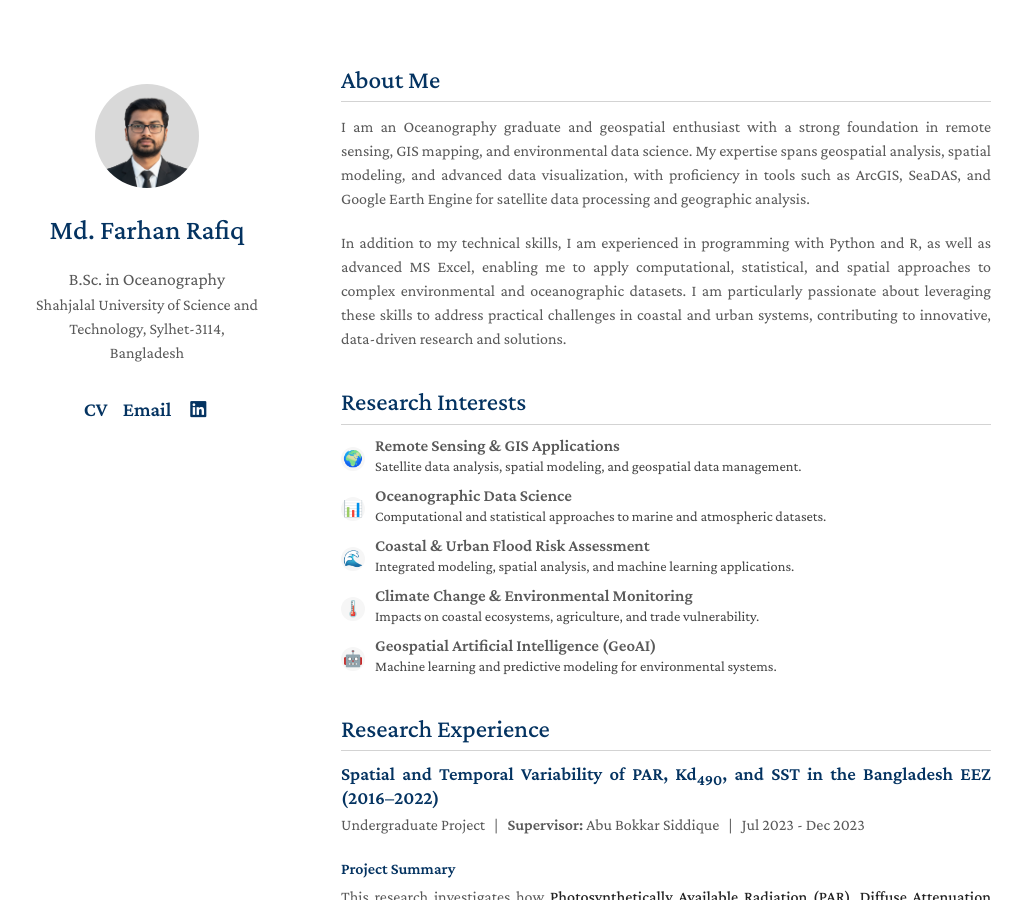
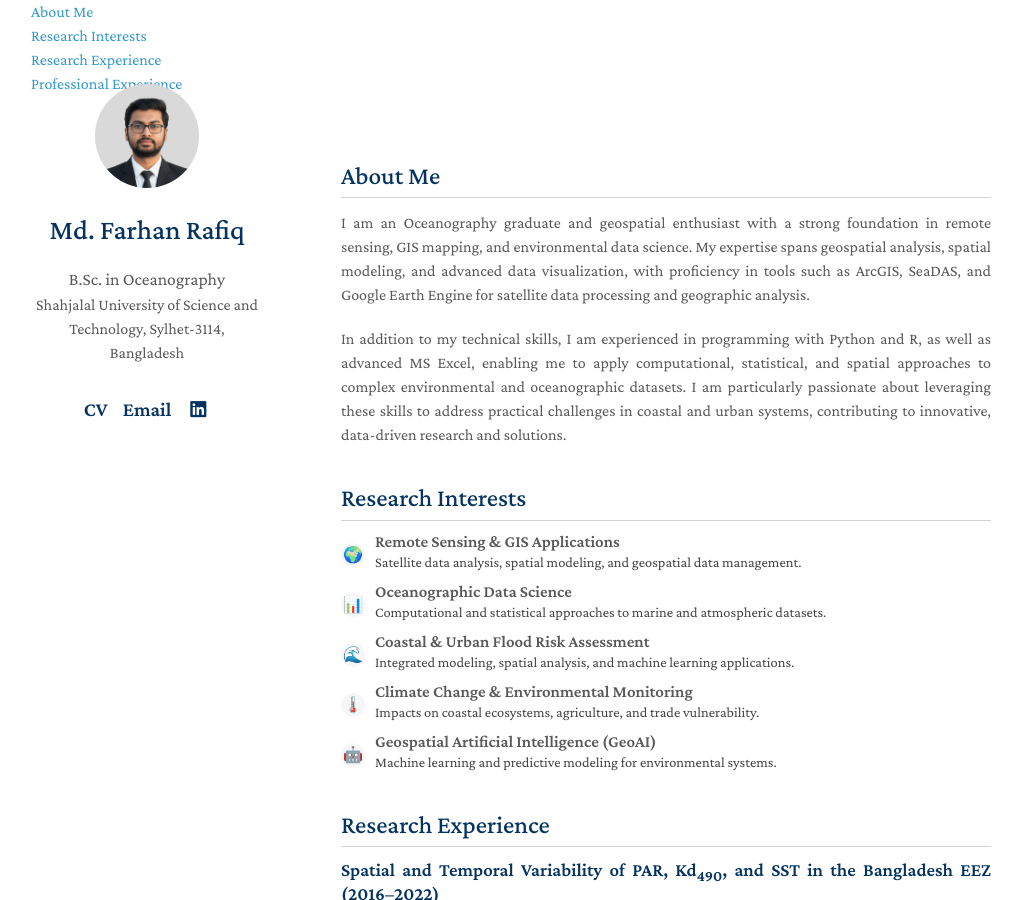
Before and after one commit to farhan-rafiq/farhan-rafiq.github.io, a Jekyll site: the page built from index.md, in a window 1280 px wide and 900 px high. Shown: the whole window, without its empty margins (129-1151 px from the left). Built offline with Jekyll 4.4.1, drawn with Linux system fonts in a browser that asks for light colours; a style sheet for code colours, icons or effects is not loaded.

Commit message:
sidebar 105

```diff
--- a/_layouts/homepage.html
+++ b/_layouts/homepage.html
@@ -101,6 +101,14 @@
         <br>
 
       </header>
+
+<div class="sidebar-links">
+  <a href="#about-me">About Me</a><br>
+  <a href="#research-interests">Research Interests</a><br>
+  <a href="#research-projects">Research Experience</a><br>
+  <a href="#professional-experience">Professional Experience</a><br>
+</div>
+
       <section>
 
       {{ content }}
```
